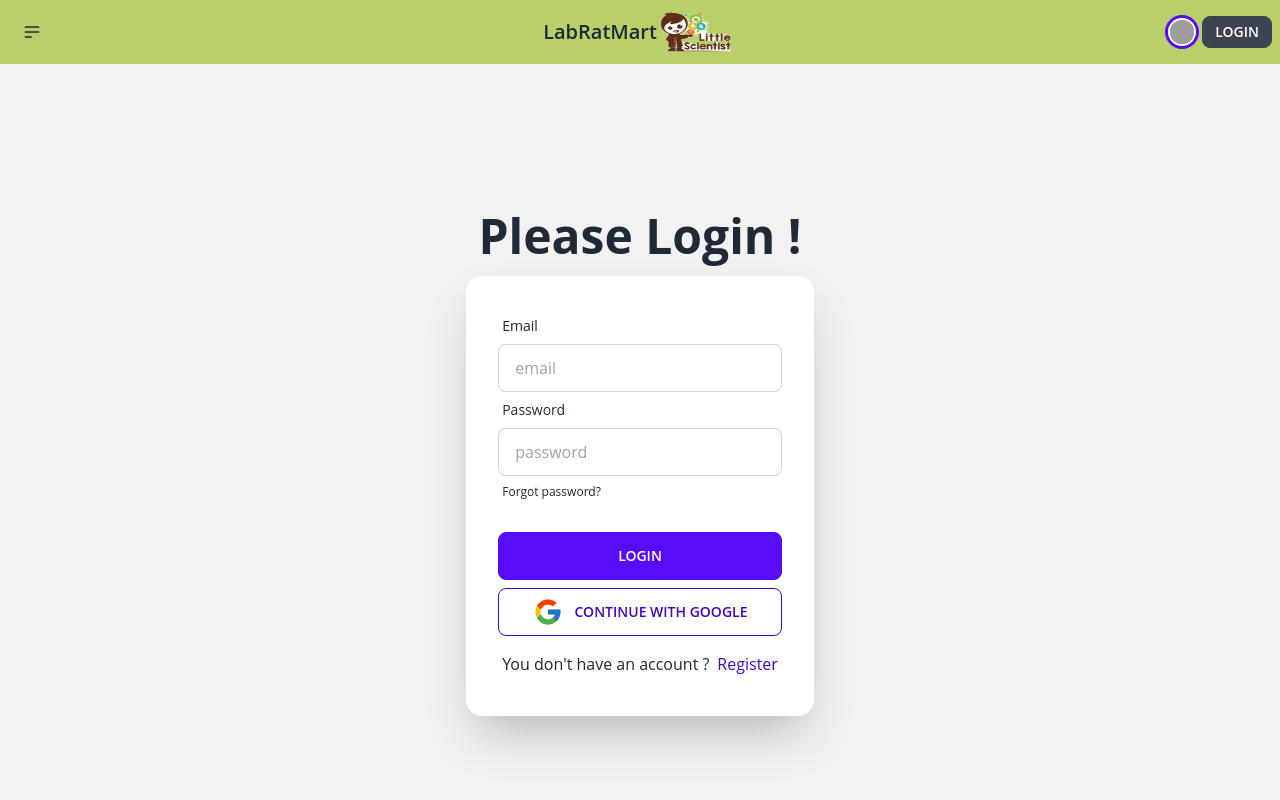
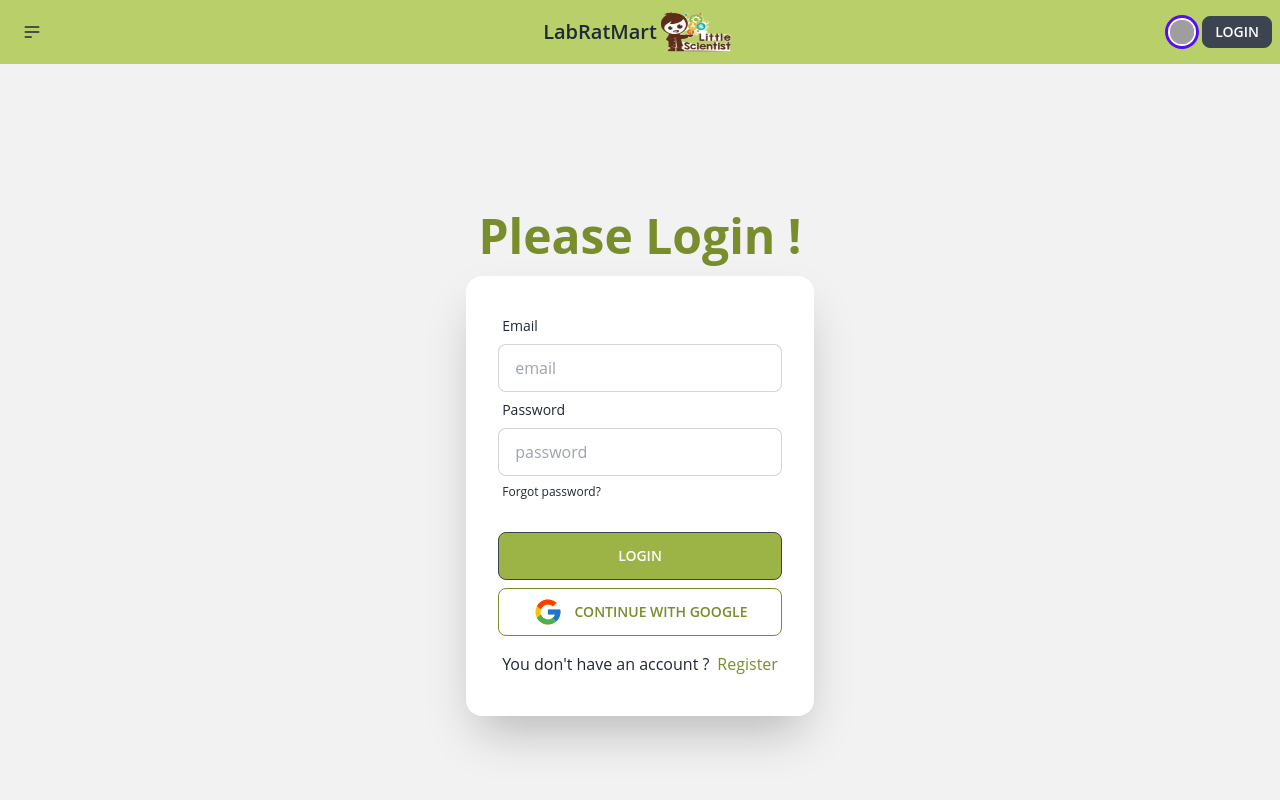
Before and after one commit to NafisOfficial/LabRatMart, a React (Vite) app: page /login in a window 1280 px wide. Shown: the top 800 px of the page. Built offline with nearby package versions, Linux system fonts and the light colour scheme; no server answers; grey boxes are pictures that could not be loaded.

Commit message:
firebase sign in and login successful

```diff
--- a/src/Component/AuthProvider/AuthProvider.jsx
+++ b/src/Component/AuthProvider/AuthProvider.jsx
@@ -1,7 +1,8 @@
 import React, { useEffect, useState } from 'react';
 import { createContext } from 'react';
-import { createUserWithEmailAndPassword, getAuth, onAuthStateChanged, signInWithEmailAndPassword, signInWithPopup, signOut } from "firebase/auth";
+
 import app from '../shared/Firebase/firebase.config';
+import { createUserWithEmailAndPassword, getAuth, onAuthStateChanged, signInWithEmailAndPassword, signInWithPopup, signOut } from 'firebase/auth';
 
 
 export const authContext = createContext(null)
--- a/src/Component/Login/Login.jsx
+++ b/src/Component/Login/Login.jsx
@@ -1,5 +1,5 @@
 import React, { useContext } from 'react';
-import { Form, Navigate, useNavigate } from 'react-router-dom';
+import { Form, useNavigate } from 'react-router-dom';
 import { FcGoogle } from 'react-icons/fc';
 import { GoogleAuthProvider } from 'firebase/auth';
 import { authContext } from '../AuthProvider/AuthProvider';
@@ -51,7 +51,7 @@
             <div className="hero min-h-screen bg-base-200">
                 <div className="hero-content flex-col ">
                     <div className="text-center">
-                        <h1 className="text-5xl font-bold">Please Login !</h1>
+                        <h1 className="text-5xl font-bold text-[#788d2b]">Please Login !</h1>
                     </div>
                     <div className="card flex-shrink-0 w-full max-w-sm shadow-2xl bg-base-100">
                         <div className="card-body">
@@ -72,12 +72,12 @@
                                     </label>
                                 </div>
                                 <div className="form-control mt-6">
-                                    <button className="btn btn-primary">Login</button>
+                                    <button className="btn bg-[#9cb445] hover:bg-[#788d2b]">Login</button>
                                 </div>
                             </Form>
-                            <div><button onClick={handleGoogleButton} className="btn w-full btn-outline text-[#4406CB] hover:bg-slate-100 hover:text-[#4406CB] hover:border-[#4406CB]"><FcGoogle className='text-3xl mr-3 '></FcGoogle> Continue with google</button></div>
+                            <div><button onClick={handleGoogleButton} className="btn w-full btn-outline text-[#788d2b] hover:bg-slate-100 hover:text-[#788d2b] hover:border-[#788d2b]"><FcGoogle className='text-3xl mr-3 '></FcGoogle> Continue with google</button></div>
                             <label className="label">
-                                <p>You don't have an account ?<a href="/register" className="label-text-alt link link-hover text-base ms-2 text-[#4406CB] ">Register</a></p>
+                                <p>You don't have an account ?<a href="/register" className="label-text-alt link link-hover text-base ms-2 text-[#788d2b] ">Register</a></p>
                             </label>
                         </div>
                     </div>
--- a/src/Component/Register/Register.jsx
+++ b/src/Component/Register/Register.jsx
@@ -1,16 +1,44 @@
-import React from 'react';
-import { Form } from 'react-router-dom';
+import { updateProfile } from 'firebase/auth';
+import React, { useContext } from 'react';
+
+import { authContext } from '../AuthProvider/AuthProvider';
+import { Form, useLocation, useNavigate } from 'react-router-dom';
 
 const Register = () => {
 
+
+
+    const navigate = useNavigate()
+    const location = useLocation()
+
+    const from = location?.state?.from?.pathname || '/login'
+
+    const { createUserByEmailPassword } = useContext(authContext);
+
     const handleRegisterForm = (event) => {
+
         event.preventDefault();
         const name = event.target.name.value;
         const url = event.target.image.value;
         const email = event.target.email.value;
         const password = event.target.password.value;
-        console.log(name,url,email,password)
+        console.log(name, url, email, password)
 
+
+        createUserByEmailPassword(email, password)
+            .then((result) => {
+                updateProfile(result.user, { displayName: name, photoURL: url })
+                    .then(() => {
+                        navigate(from, { replace: true })
+                    })
+                    .catch(() => {
+
+                    })
+
+            })
+            .catch((error) => {
+                console.error(error.message);
+            })
 
     }
 
--- a/src/Component/shared/Navbar/Navbar.jsx
+++ b/src/Component/shared/Navbar/Navbar.jsx
@@ -32,7 +32,7 @@
                             <img src="/images/stock/photo-1534528741775-53994a69daeb.jpg" />
                         </div>
                     </div>
-                    <button className="btn btn-sm ms-2">login</button>
+                    <Link to='/login'><button className="btn btn-sm ms-2">login</button></Link>
                 </div>
             </div>
             <Outlet></Outlet>
```
